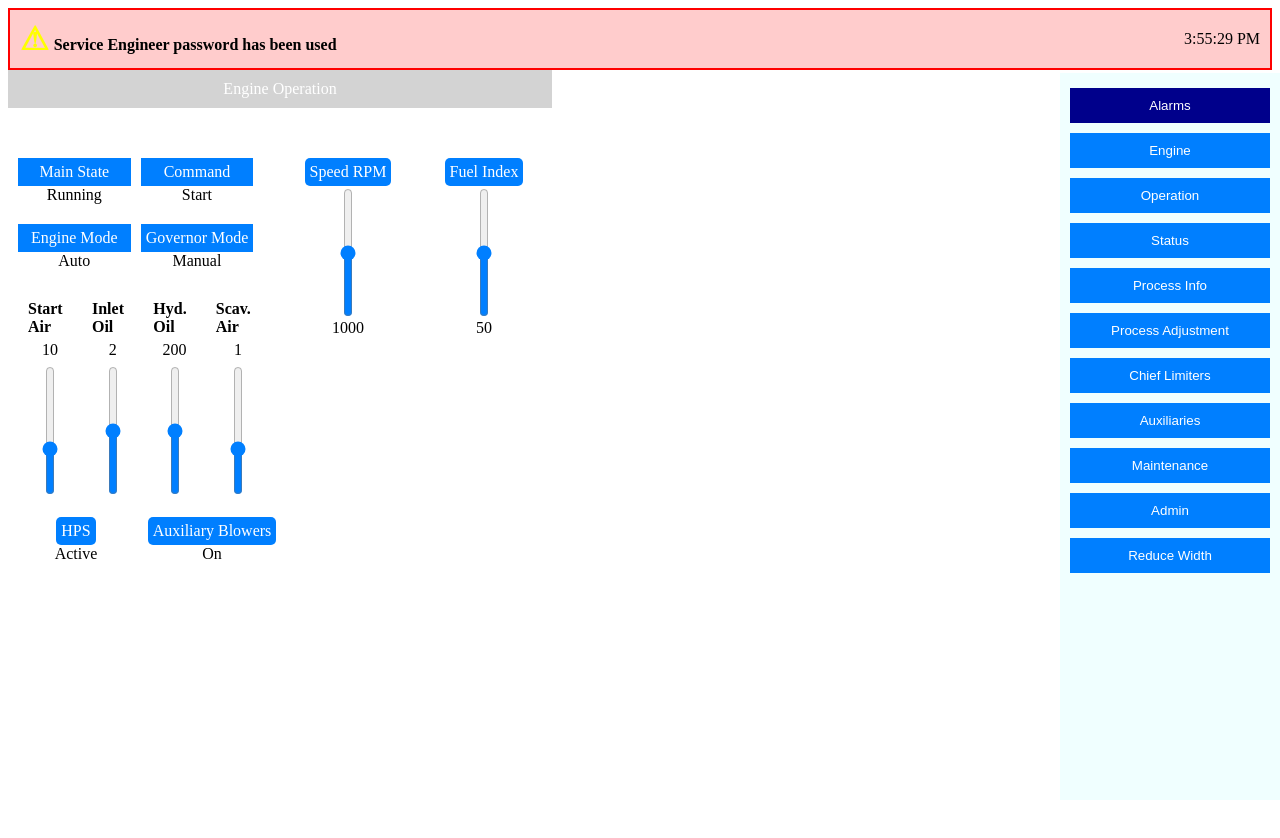
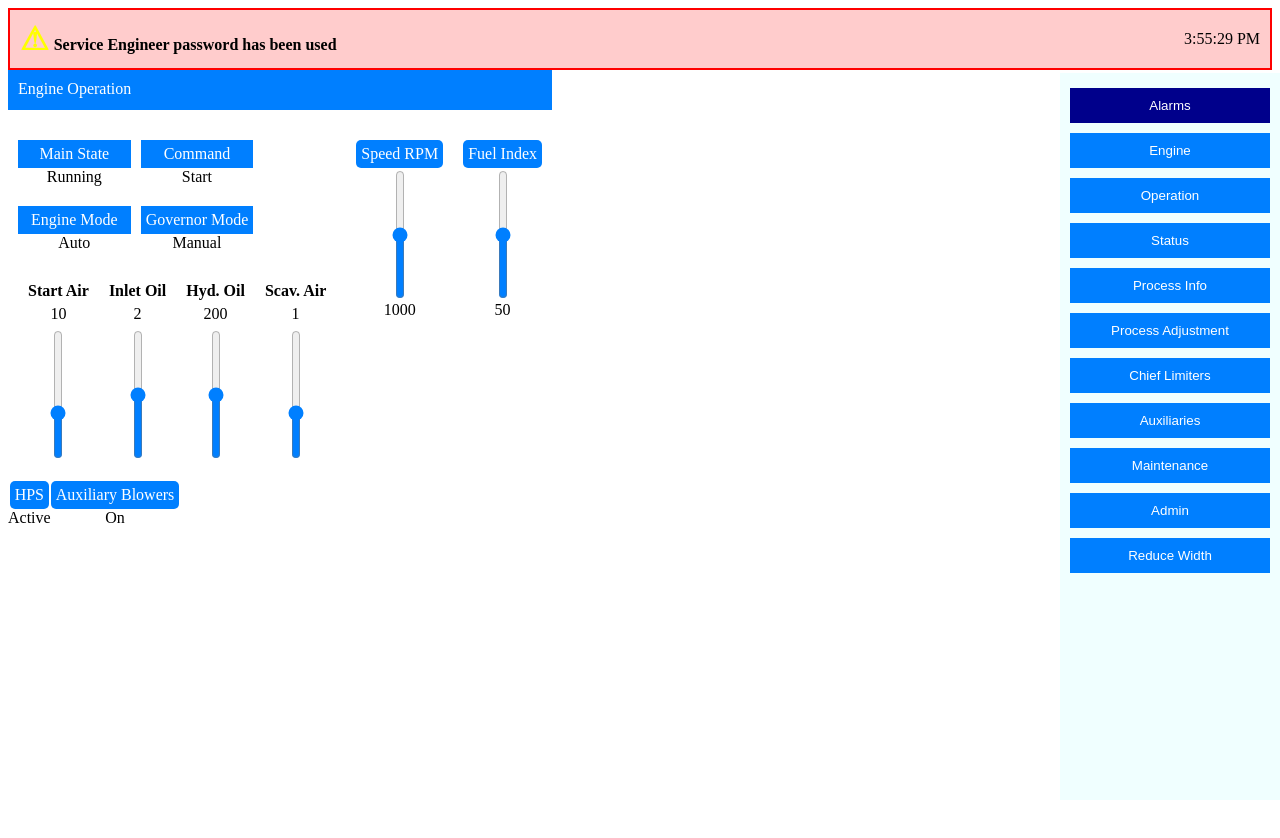
Before and after one commit to torkilp/EcsMopAB_Test, an Angular app in the folder ecsmop/: page / in a window 1280 px wide. Shown: the top 838 px of the page. Built offline with nearby package versions, Linux system fonts and the light colour scheme.

Commit message:
Add flex grid layout with left and right menus, including styles and toggle functionality

```diff
--- /dev/null
+++ b/ecsmop/flexgrid/left menu/styles.css
@@ -0,0 +1,55 @@
+* {
+    margin: 0;
+    padding: 0;
+    box-sizing: border-box;
+}
+
+body, html {
+    height: 100%;
+    font-family: Arial, sans-serif;
+}
+
+.container {
+    display: flex;
+    flex-direction: column;
+    height: 100vh; /* Full height of viewport */
+}
+
+.top-bar {
+    background: #333;
+    color: white;
+    text-align: center;
+    padding: 10px;
+    height: 50px;
+    flex-shrink: 0;
+}
+
+.main-content {
+    display: flex;
+    flex: 1;
+    overflow: hidden;
+}
+
+.left-menu {
+    background: #555;
+    color: white;
+    width: 200px;
+    padding: 10px;
+    flex-shrink: 0;
+}
+
+.content {
+    background: #ddd;
+    flex: 1;
+    padding: 20px;
+    overflow-y: auto;
+}
+
+.footer {
+    background: #222;
+    color: white;
+    text-align: center;
+    padding: 10px;
+    height: 50px;
+    flex-shrink: 0;
+}
--- /dev/null
+++ b/ecsmop/flexgrid/right menu/styles.css
@@ -0,0 +1,55 @@
+* {
+    margin: 0;
+    padding: 0;
+    box-sizing: border-box;
+}
+
+body, html {
+    height: 100%;
+    font-family: Arial, sans-serif;
+}
+
+.container {
+    display: flex;
+    flex-direction: column;
+    height: 100vh; /* Full height of viewport */
+}
+
+.top-bar {
+    background: #333;
+    color: white;
+    text-align: center;
+    padding: 10px;
+    height: 50px;
+    flex-shrink: 0;
+}
+
+.main-content {
+    display: flex;
+    flex: 1;
+    overflow: hidden;
+}
+
+.content {
+    background: #ddd;
+    flex: 1;
+    padding: 20px;
+    overflow-y: auto;
+}
+
+.right-menu {
+    background: #555;
+    color: white;
+    width: 200px;
+    padding: 10px;
+    flex-shrink: 0;
+}
+
+.footer {
+    background: #222;
+    color: white;
+    text-align: center;
+    padding: 10px;
+    height: 50px;
+    flex-shrink: 0;
+}
--- /dev/null
+++ b/ecsmop/flexgrid/right menu2/styles.css
@@ -0,0 +1,77 @@
+* {
+    margin: 0;
+    padding: 0;
+    box-sizing: border-box;
+}
+
+body, html {
+    height: 100%;
+    font-family: Arial, sans-serif;
+}
+
+.container {
+    display: flex;
+    flex-direction: column;
+    height: 100vh; /* Full viewport height */
+}
+
+.top-bar {
+    background: #333;
+    color: white;
+    text-align: center;
+    padding: 10px;
+    height: 50px;
+    flex-shrink: 0;
+}
+
+.main-content {
+    display: flex;
+    flex: 1;
+    overflow: hidden;
+    position: relative;
+}
+
+.content {
+    background: #ddd;
+    flex: 1;
+    padding: 20px;
+    overflow-y: auto;
+}
+
+.right-menu {
+    background: #555;
+    color: white;
+    width: 200px;
+    padding: 10px;
+    flex-shrink: 0;
+    position: sticky;
+    top: 50px; /* Sticks below the top bar */
+    height: calc(100vh - 100px); /* Adjusts for top bar and footer */
+    transition: width 0.3s ease;
+}
+
+/* Collapsed menu */
+.right-menu.collapsed {
+    width: 0;
+    padding: 0;
+    overflow: hidden;
+}
+
+.footer {
+    background: #222;
+    color: white;
+    text-align: center;
+    padding: 10px;
+    height: 50px;
+    flex-shrink: 0;
+}
+
+/* Button to toggle menu */
+.menu-toggle {
+    padding: 10px;
+    margin-bottom: 10px;
+    border: none;
+    background: #333;
+    color: white;
+    cursor: pointer;
+}
--- a/ecsmop/src/app/components/main-area/main-area.component.css
+++ b/ecsmop/src/app/components/main-area/main-area.component.css
@@ -1,21 +1,52 @@
-.main-layout {
+
+
+
+
+.container {
+    display: grid;
+
+    grid-template-columns: 2fr;
+    grid-template-rows: 40px 600px 100px;
+
+    grid-template-areas:
+          "head"
+          "main"
+          "footer";
+  }
+
+
+
+
+
+/* ---------------------------------------------------------------------- */
+/* .main-layout {
     display: flex;
     flex-direction: column;
     gap: 20px;
     height: 100%;
-}
+    width: 100%;
+} */
 
 .row {
     display: flex;
     flex-direction: row;
-    width: 100%;
 }
 
 .column {
     display: flex;
     flex-direction: column;
-    width: 50%;
 }
+
+/* ---------------------------------------------------------------------- */
+
+.top-bar {
+    background-color: #007FFF;
+    color: white;
+    width: 100%;
+    padding: 10px;
+    text-align: left;
+}
+
 
 /*  Controls  */
 
@@ -70,13 +101,6 @@ input[type='range'][orient=vertical]::-webkit-slider-thumb {
 }
 
 
-.top-bar {
-    background-color: lightgray;
-    color: white;
-    width: 100%;
-    padding: 10px;
-    text-align: center;
-}
 
 
 .controls {
--- a/ecsmop/src/app/components/main-area/main-area.component.html
+++ b/ecsmop/src/app/components/main-area/main-area.component.html
@@ -1,7 +1,8 @@
-<div class="main-layout">
+
+
+<div class="container">
 
   <div class="row">
-
     <div class="top-bar">
       <div class="top-bar-content">
         Engine Operation
```
Also changed, not shown: ecsmop/flexgrid/left menu/index.html (added, +19 -0 lines), ecsmop/flexgrid/right menu/index.html (added, +19 -0 lines), ecsmop/flexgrid/right menu2/index.html (added, +31 -0 lines), ecsmop/doc/flexgrid.txt (added).
